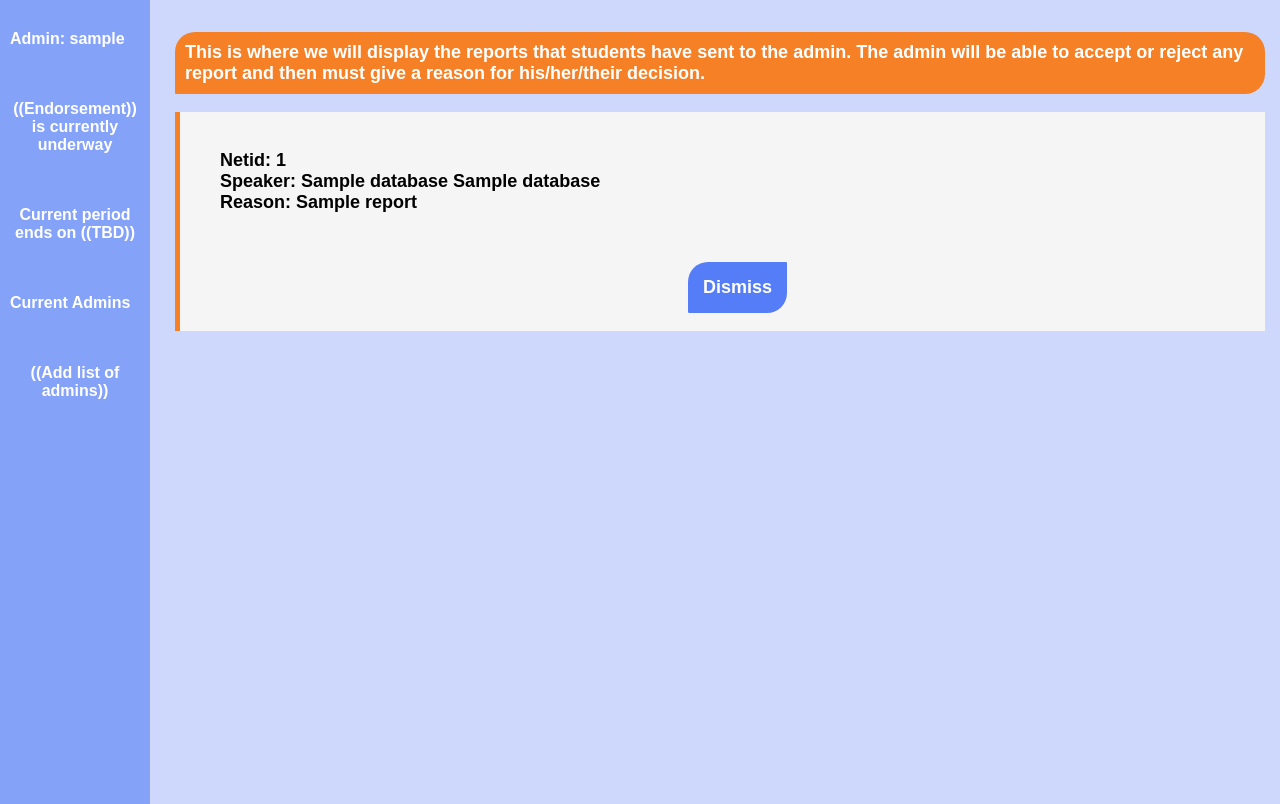
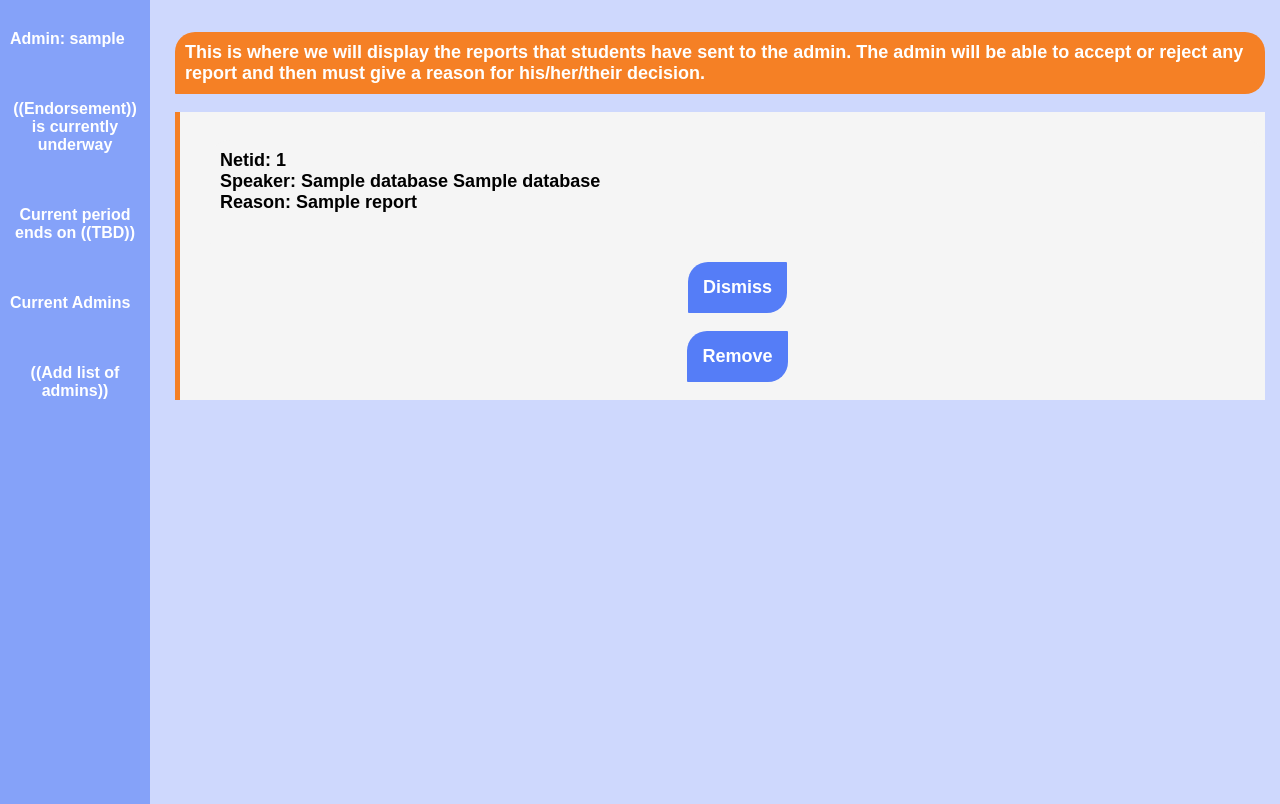
Before and after one commit to cvrattos1/StudentSpeakerInitiative, a Flask app: template templates/aReports.html in a window 1280 px wide. Shown: the part 110-914 px from the top of the page. Run offline with Flask 2, Linux system fonts and the light colour scheme; the template is opened without the code that fills it: most values are stand-ins (such as "Sample title", 1, 10 or a date in 2020); parts of the project's set-up code (start-up, migrations or seed data) failed here and were passed over.

Commit message:
started working on remove

```diff
--- a/app.py
+++ b/app.py
@@ -161,6 +161,16 @@ def flag_flask():
     response = renderendorse(username, database)
     return response
 
+@app.route('/remove_nomination')
+def remove_nomination():
+    username = CASClient().authenticate()
+    database = Database()
+    speakerid = request.args.get('speakerid')
+
+    database.removeNomination(speakerid)
+
+    return redirect('aReports')
+
 @app.route('/dismiss_flag')
 def dismiss_flag():
     username = CASClient().authenticate()
--- a/templates/aReports.html
+++ b/templates/aReports.html
@@ -43,10 +43,15 @@
                 Reason: {{report[2]}}<br><br>
                 </p>
                 <form action="dismiss_flag" method = "put">
-                    <input type="submit" class="button" id="status" name="dismiss" value="Dismiss"><br>
+                    <input type="submit" class="button" id="status" name="dismiss" value="Dismiss">
+                    <input type="hidden" id="speakerid" name="speakerid" value={{report[1]}}><br>
+                </form>
+                <form action="remove_nomination" method = "put">
+                    <input type="submit" class="button" id="status" name="remove" value="Remove"><br>
                     <input type="hidden" id="speakerid" name="speakerid" value={{report[1]}}>
                 </form>
             </div>
+            <br>
             {% endfor %}
         </div>
         {% include 'sidescript.html' %}
```
Also changed, not shown: database.py (+10 -0 lines).
